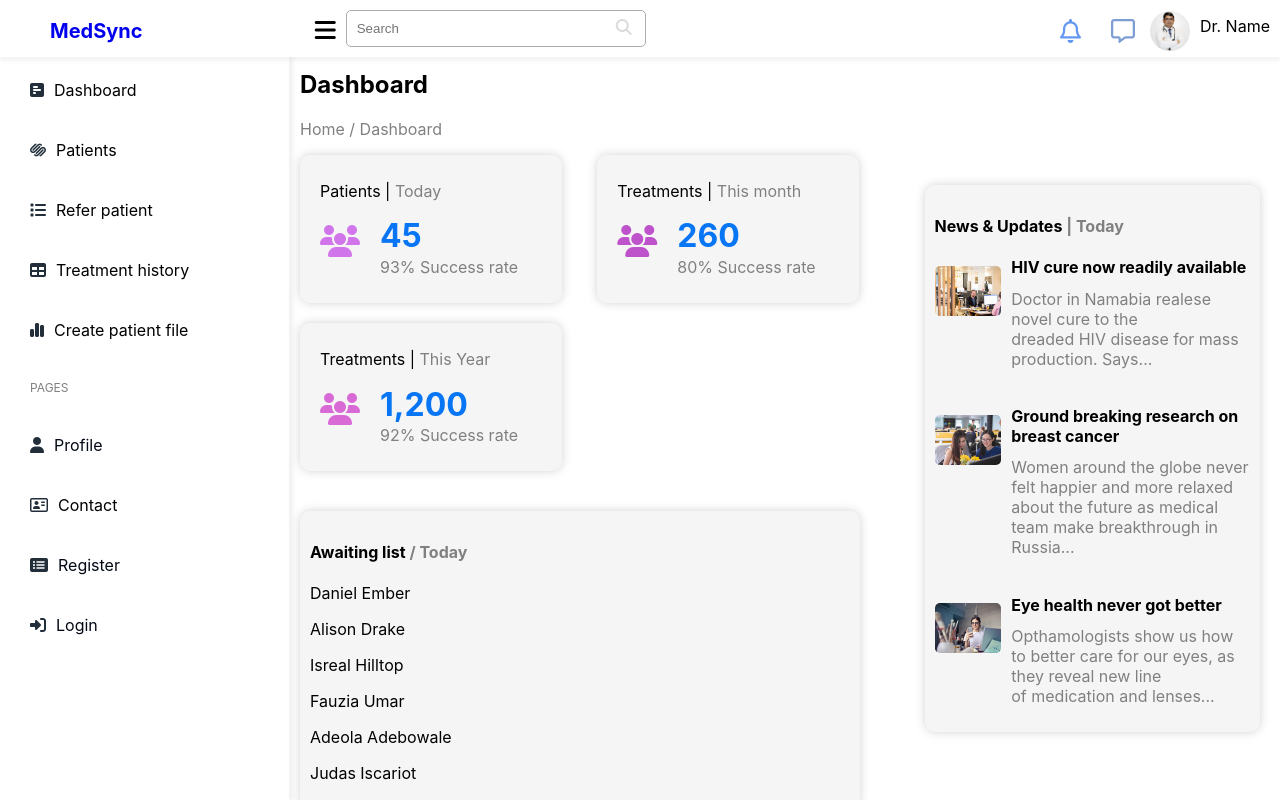
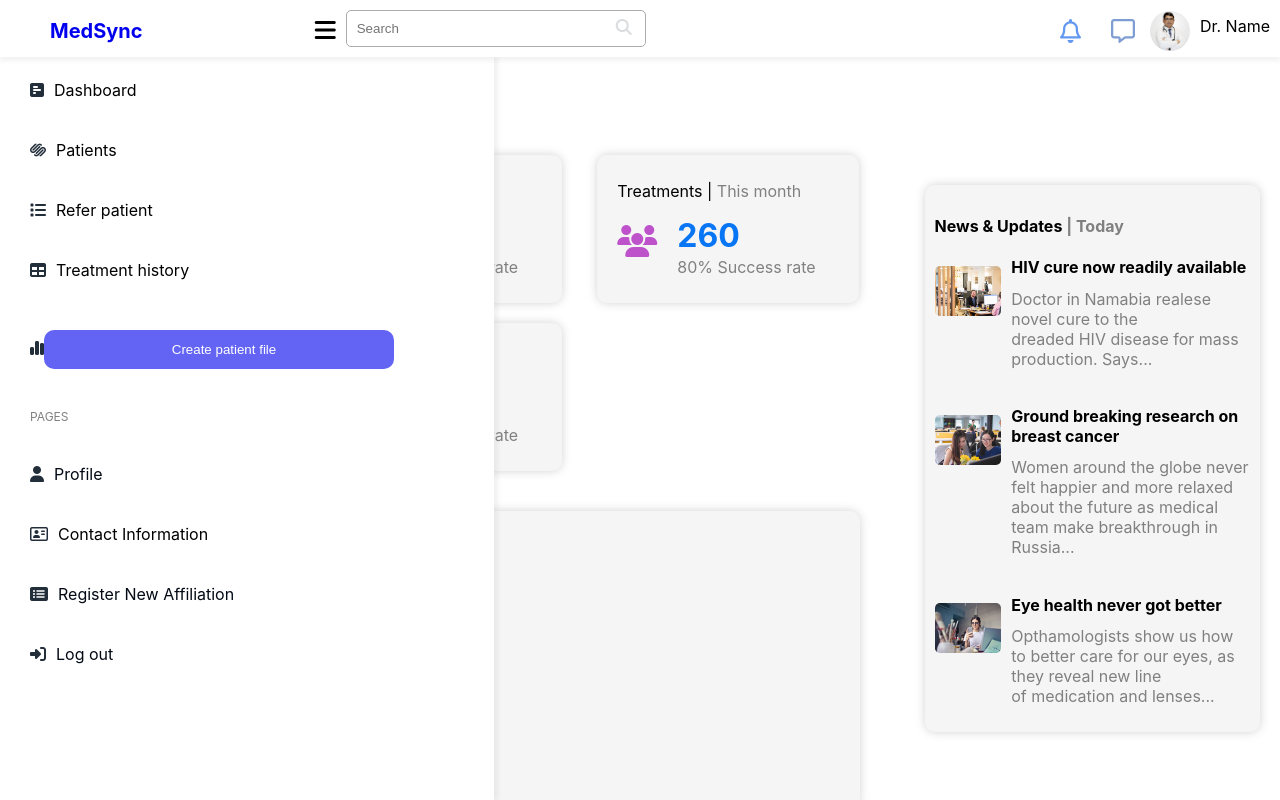
Before and after one commit to OkoroaforDaniel/MedSync-Frontend, a React (Create React App) app in the folder medsync-frontend/: page /Doctors in a window 1280 px wide. Shown: the top 800 px of the page. Built offline with nearby package versions, Linux system fonts and the light colour scheme.

Commit message:
Host platform link and patient button

```diff
--- a/medsync-frontend/src/Components/Doctors/Doctors.js
+++ b/medsync-frontend/src/Components/Doctors/Doctors.js
@@ -83,7 +83,9 @@ const Doctors = () => {
           </div>
           <div className="spanDiv1">
           <i class="fa-solid fa-chart-simple" style={{color: "#222e3a"}}></i>
-            <span className="sideNavIcon">Create patient file</span>
+            <button onclick="toggleClock()" id="patientFileButton">
+	  	<span className="sideNavIcon">Create patient file</span>
+	    </button>
           </div>
 
           <div className="spanDiv2">
@@ -99,12 +101,12 @@ const Doctors = () => {
 
           <div className="spanDiv3">
           <i class="fa-regular fa-address-card" style={{color: "#222e3a"}}></i>
-            <span className="sideNavIcon">Contact</span>
+            <span className="sideNavIcon">Contact Information</span>
           </div>
           <div className="spanDiv3">
           <Link className="link" to='/Register' >
           <i class="fa-solid fa-rectangle-list" style={{color: "#222e3a"}}></i>
-            <span className="sideNavIcon">Register</span>
+            <span className="sideNavIcon">Register New Affiliation</span>
             </Link>
           </div>
 
@@ -112,7 +114,7 @@ const Doctors = () => {
           <div className="spanDiv3">
           <Link className="link" to='/Login'>
           <i class="fa-solid fa-right-to-bracket" style={{color: "#222e3a"}}></i>
-            <span className="sideNavIcon">Login</span>
+            <span className="sideNavIcon">Log out</span>
             </Link>
           </div>
 
@@ -312,13 +314,6 @@ const Doctors = () => {
 
 
 	  <div className="RANU">
-	    {/* <div className="Activity">
-            <h4>Recent Activity <span className="spanToday"> | Today</span></h4>
-            <p><span className="mins">32 mins</span> Quia quae rerum explicabo officiis beatae</p>
-            <p><span className="mins">56 mins</span> Voluptatem blanditiis blanditiis eveniet</p>
-            <p><span className="mins">2 hrs</span> Voluptates corrupti molestias voluptatem</p>
-            <p><span className="mins">1 day</span> Est sit eum reiciendis exercitationem</p>
-            </div> */}
 
             <div className="newUpdate">
             <h4>News & Updates <span className="spanNewUpdate"> | Today</span></h4>
```
Also changed, not shown: 1 other file (tests, documents, lock files or other folders).
